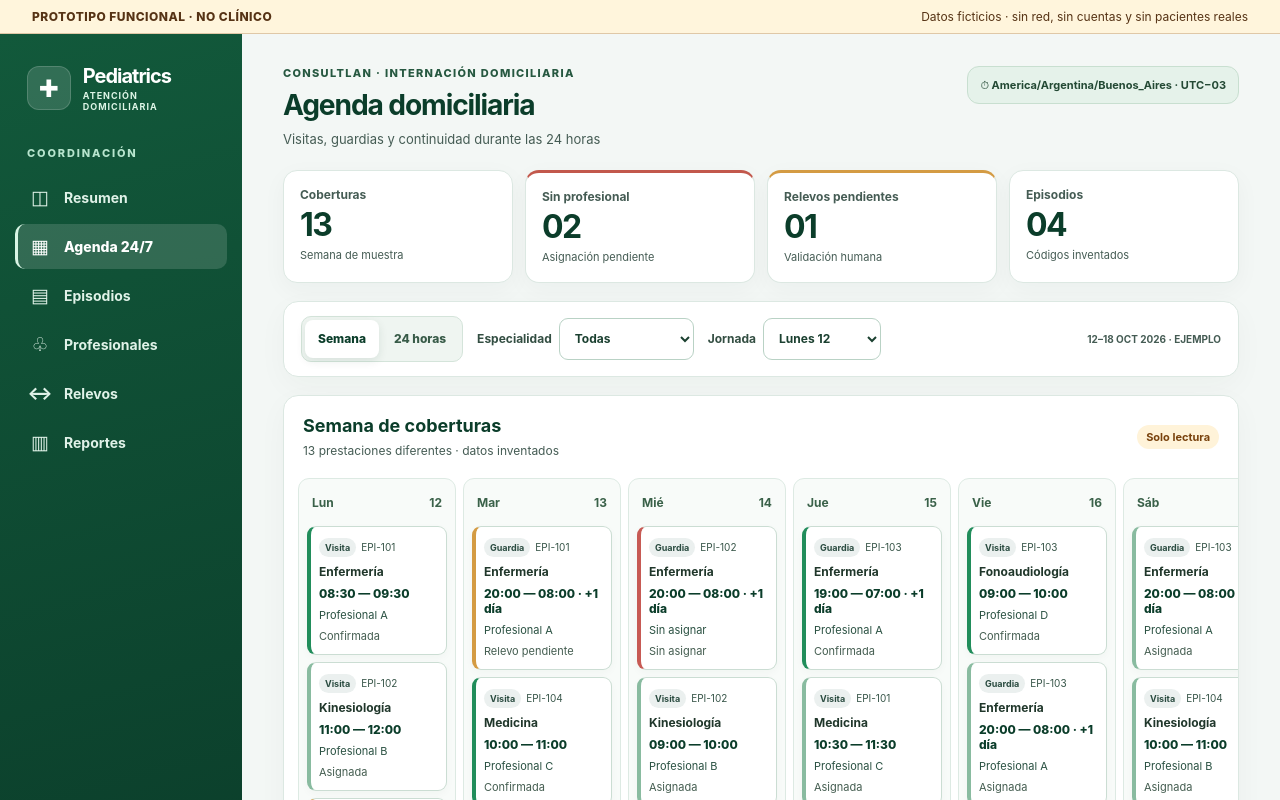
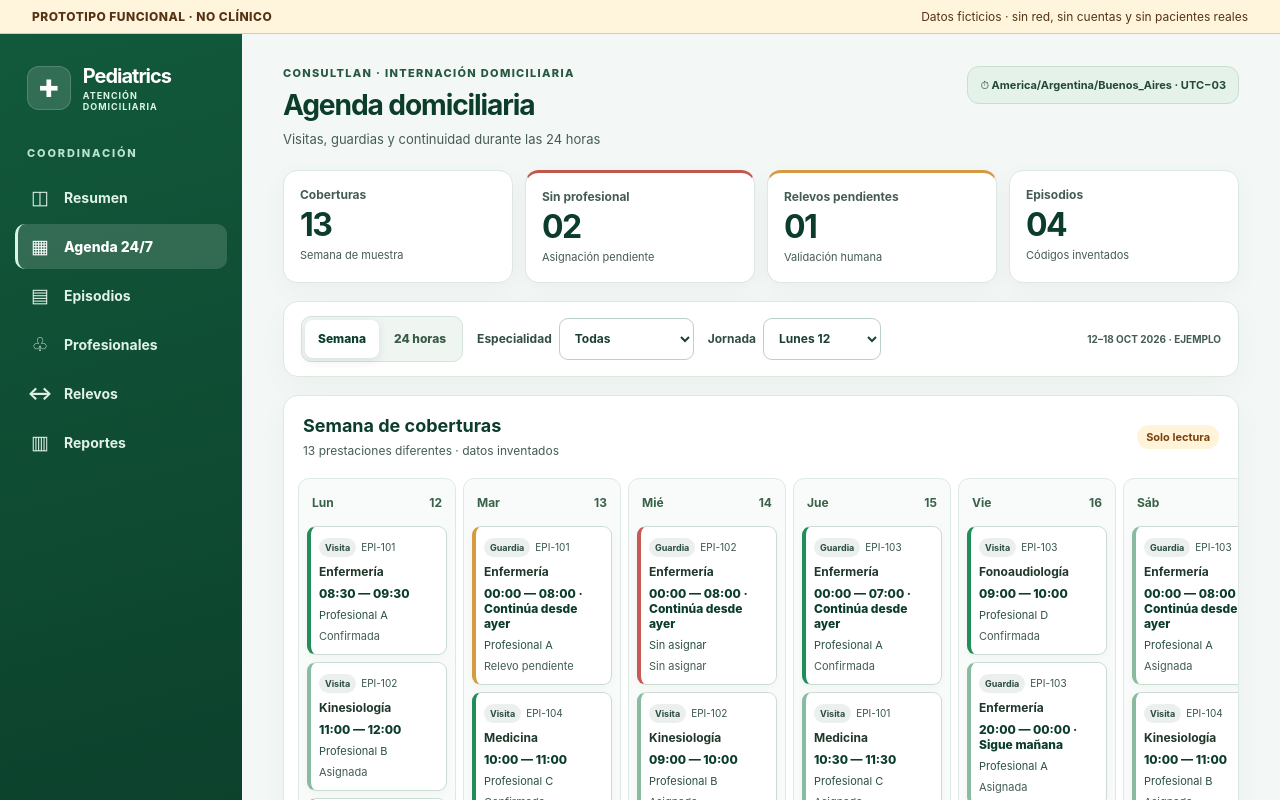
Before and after one commit to tulatraes25/consultlan_visitas_medicas, a React (Vite) app in the folder apps/web/: page / in a window 1280 px wide. Shown: the top 800 px of the page. Built offline with nearby package versions, Linux system fonts and the light colour scheme.

Commit message:
fix(web): show 00-08 continuation on next-day guard instead of original 20-08

```diff
--- a/apps/web/src/App.tsx
+++ b/apps/web/src/App.tsx
@@ -2,7 +2,7 @@ import React,{useEffect,useRef,useState} from "react";
 import {
   DAYS,EPISODES,PROFESSIONALS,COVERAGES,HANDOVERS,SPECIALTIES,
   SERVICE_TIME_ZONE,PERSON_NAME,clock,filterCoverages,overlapsDay,
-  overnight,summary,type Coverage,type Specialty,
+  coverageDaySlice,overnight,summary,type Coverage,type Specialty,
 } from "./data";
 
 type Section="resumen"|"agenda"|"episodios"|"profesionales"|"relevos"|"reportes";
@@ -33,17 +33,22 @@ function statusTone(c:Coverage):"neutral"|"warning"|"danger"|"success"{
   return !c.professionalId?"danger":c.status==="Relevo pendiente"?"warning":
     c.status==="Confirmada"?"success":"neutral";
 }
-function CoverageCard({coverage,onEpisode}:{
-  coverage:Coverage;onEpisode:(id:string)=>void;
+function CoverageCard({coverage,onEpisode,serviceDay}:{
+  coverage:Coverage;onEpisode:(id:string)=>void;serviceDay?:string;
 }){
   const kind=coverage.type==="SHIFT"?"Guardia":"Visita";
+  const slice=serviceDay?coverageDaySlice(coverage,serviceDay):null;
+  const from=slice?clock(new Date(slice.fromMs).toISOString()):clock(coverage.start);
+  const to=slice?clock(new Date(slice.toMs).toISOString()):clock(coverage.end);
+  const continuation=slice?.continuesFromPreviousDay?" · Continúa desde ayer":
+    slice?.continuesToNextDay?" · Sigue mañana":
+    !slice&&overnight(coverage)?" · +1 día":"";
   return <button type="button" className={"coverage-card coverage-card--"+statusTone(coverage)}
-    aria-label={kind+" de prueba "+coverage.episodeId+" "+clock(coverage.start)+" a "+clock(coverage.end)}
+    aria-label={kind+" de prueba "+coverage.episodeId+" "+from+" a "+to+continuation}
     onClick={()=>onEpisode(coverage.episodeId)}>
     <span className="card-line"><Tag>{kind}</Tag><span>{coverage.episodeId}</span></span>
     <strong>{coverage.specialty}</strong>
-    <span className="card-times">{clock(coverage.start)} — {clock(coverage.end)}
-      {overnight(coverage)?" · +1 día":""}</span>
+    <span className="card-times">{from} — {to}{continuation}</span>
     <span className="card-professional">{PERSON_NAME(coverage.professionalId)}</span>
     <span className="card-state">{coverage.status}</span>
   </button>;
@@ -106,18 +111,18 @@ function Agenda({onEpisode}: {onEpisode:(id:string)=>void}){
             {DAYS.map(d=><div className="day-column" key={d.date} data-day={d.date}>
               <div className="day-heading"><strong>{d.short}</strong><small>{d.date.slice(-2)}</small></div>
               {all.filter(c=>overlapsDay(c,d.date)).map(c=>
-                <CoverageCard key={c.id} coverage={c} onEpisode={onEpisode}/>)}
+                <CoverageCard key={c.id} coverage={c} serviceDay={d.date} onEpisode={onEpisode}/>)}
               {!all.some(c=>overlapsDay(c,d.date))?<p className="empty">Sin asignaciones en este día</p>:null}
             </div>)}
           </div>
         </div>
         :<div className="day-list" aria-live="polite">
           {today.length?today.map(c=><div key={c.id} className="day-event">
-            <div className="day-time">{clock(c.start)}
+            <div className="day-time">{clock(new Date(coverageDaySlice(c,day)?.fromMs??Date.parse(c.start)).toISOString())}
               <small>{c.start.slice(0,10)<day?"Desde ayer":
                 c.end.slice(0,10)>day?"Hasta mañana":"Jornada actual"}</small>
             </div>
-            <CoverageCard coverage={c} onEpisode={onEpisode}/>
+            <CoverageCard coverage={c} serviceDay={day} onEpisode={onEpisode}/>
           </div>):<p className="empty">Sin coberturas para este filtro y fecha.</p>}
         </div>}
     </section>
```
